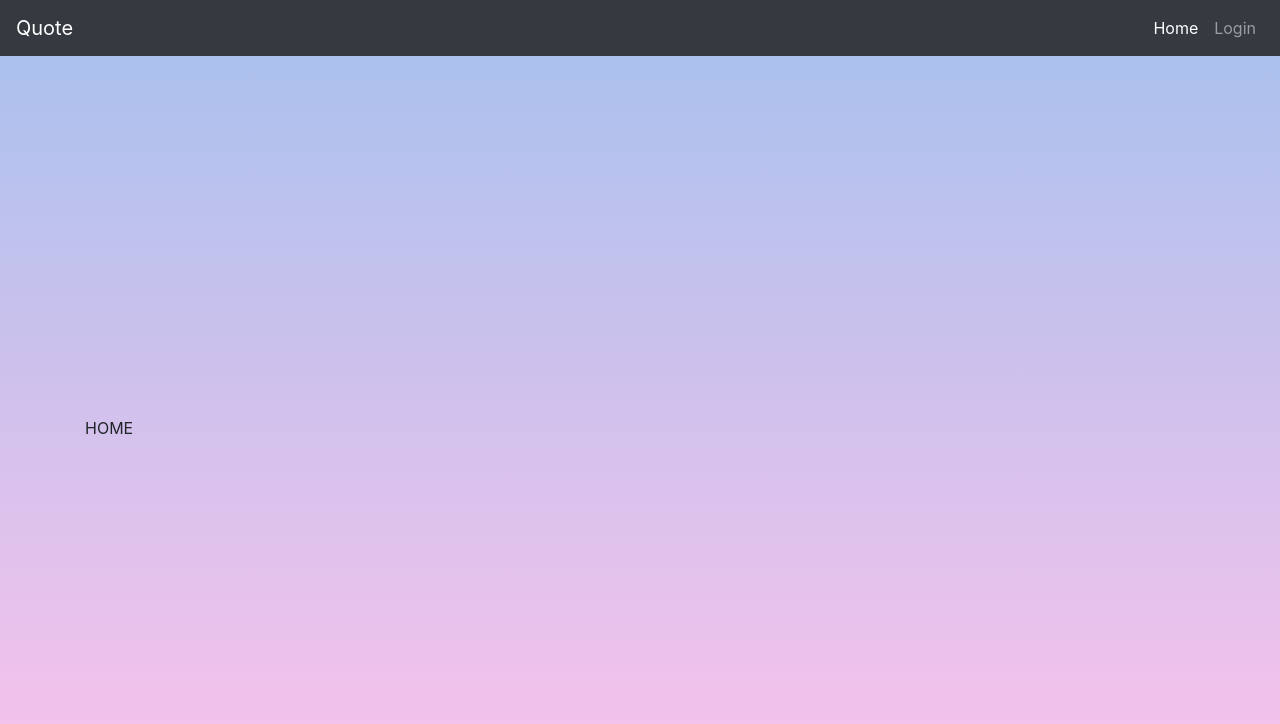
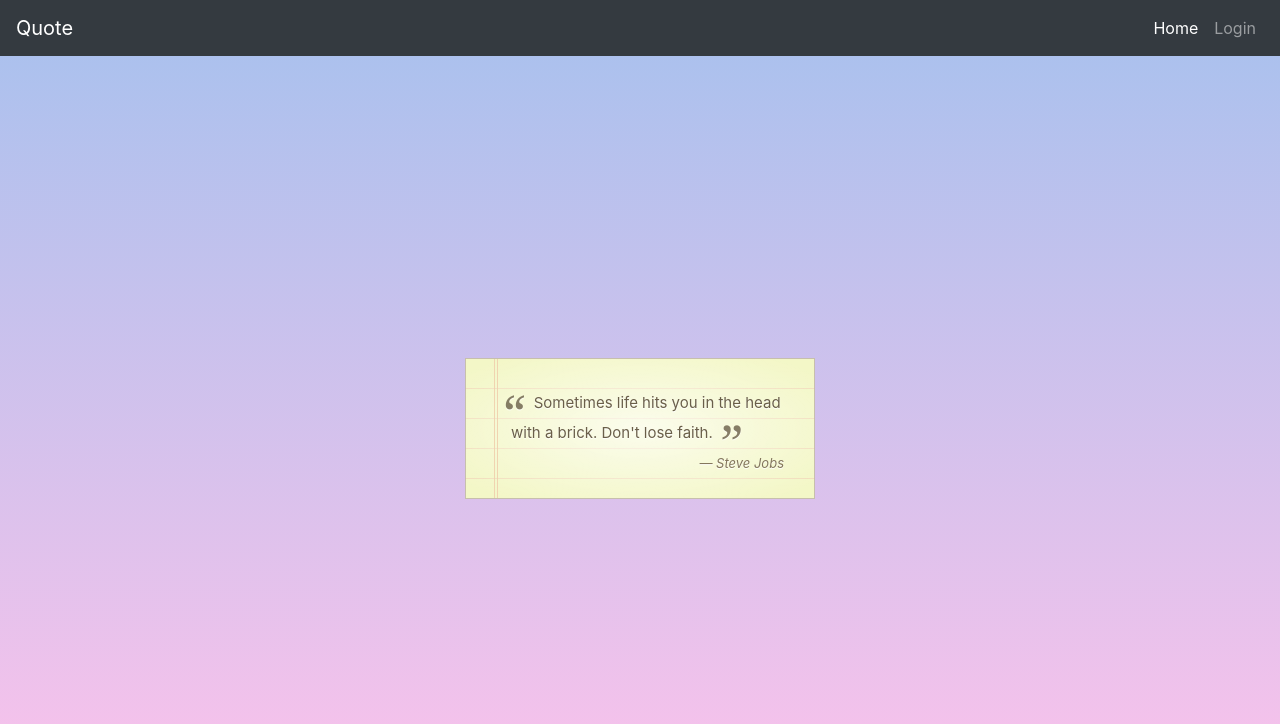
Before and after one commit to maks-ushakov/quote-catalog-admin, a Vue app: page /#/home in a window 1280 px wide. Shown: the top 724 px of the page. Built offline with nearby package versions, Linux system fonts and the light colour scheme.

Commit message:
added quotes styling

```diff
--- a/src/components/Home.vue
+++ b/src/components/Home.vue
@@ -1,5 +1,14 @@
 <template>
-  <section>HOME</section>
+  <section class="home">
+    <div class="notepaper">
+      <figure class="quote">
+          <blockquote class="curly-quotes">
+            Sometimes life hits you in the head with a brick. Don't lose faith.
+          </blockquote>
+          <figcaption class="quote-by">— Steve Jobs</figcaption>
+      </figure>
+    </div>
+  </section>
 </template>
 
 <script>
@@ -10,4 +19,85 @@ export default {
 
 <!-- Add "scoped" attribute to limit CSS to this component only -->
 <style scoped>
+.notepaper {
+  position: relative;
+  transition: 0.3s;
+  margin: 30px auto;
+  padding: 29px 20px 20px 45px;
+  width: 350px;
+  line-height: 30px;
+  color: #6a5f49;
+  text-shadow: 0 1px 1px white;
+  background-color: #f2f6c1;
+  background-image: -webkit-radial-gradient(center, cover, rgba(255, 255, 255, 0.7) 0%, rgba(255, 255, 255, 0.1) 90%), -webkit-repeating-linear-gradient(top, transparent 0%, transparent 29px, rgba(239, 207, 173, 0.7) 29px, rgba(239, 207, 173, 0.7) 30px);
+  /* background-image: -moz-radial-gradient(center, cover, rgba(255, 255, 255, 0.7) 0%, rgba(255, 255, 255, 0.1) 90%), -moz-repeating-linear-gradient(top, transparent 0%, transparent 29px, rgba(239, 207, 173, 0.7) 29px, rgba(239, 207, 173, 0.7) 30px); */
+  /* background-image: -o-radial-gradient(center, cover, rgba(255, 255, 255, 0.7) 0%, rgba(255, 255, 255, 0.1) 90%), -o-repeating-linear-gradient(top, transparent 0%, transparent 29px, rgba(239, 207, 173, 0.7) 29px, rgba(239, 207, 173, 0.7) 30px); */
+  border: 1px solid #c3baaa;
+  border-color: rgba(195, 186, 170, 0.9);
+}
+
+.notepaper:before {
+  content: '';
+  position: absolute;
+  top: 0;
+  bottom: 0;
+}
+
+.notepaper:before {
+  left: 28px;
+  width: 4px;
+  border: solid #efcfad;
+  border-color: rgba(239, 207, 173, 0.9);
+  border-width: 0 1px;
+}
+
+.quote {
+  font-size: 15px;
+  margin-bottom: 0;
+}
+
+.curly-quotes:before, .curly-quotes:after {
+  display: inline-block;
+  font-family: Georgia, serif;
+  vertical-align: top;
+  height: 30px;
+  line-height: 48px;
+  font-size: 50px;
+  opacity: 0.8;
+}
+
+.curly-quotes:before {
+  content: '\201C';
+  margin-right: 4px;
+  margin-left: -8px;
+}
+
+.curly-quotes:after {
+  content: '\201D';
+  margin-left: 4px;
+  margin-right: -8px;
+}
+
+.quote-by {
+  display: block;
+  padding-right: 10px;
+  text-align: right;
+  font-size: 13px;
+  font-style: italic;
+  color: #84775c;
+}
+
+.lt-ie8 .notepaper {
+  padding: 15px 25px;
+}
+
+blockquote {
+  margin-bottom: 0px;
+}
+
+@media screen and (max-width:767px) {
+  .notepaper {
+    width: 100%;
+  }
+}
 </style>
```
